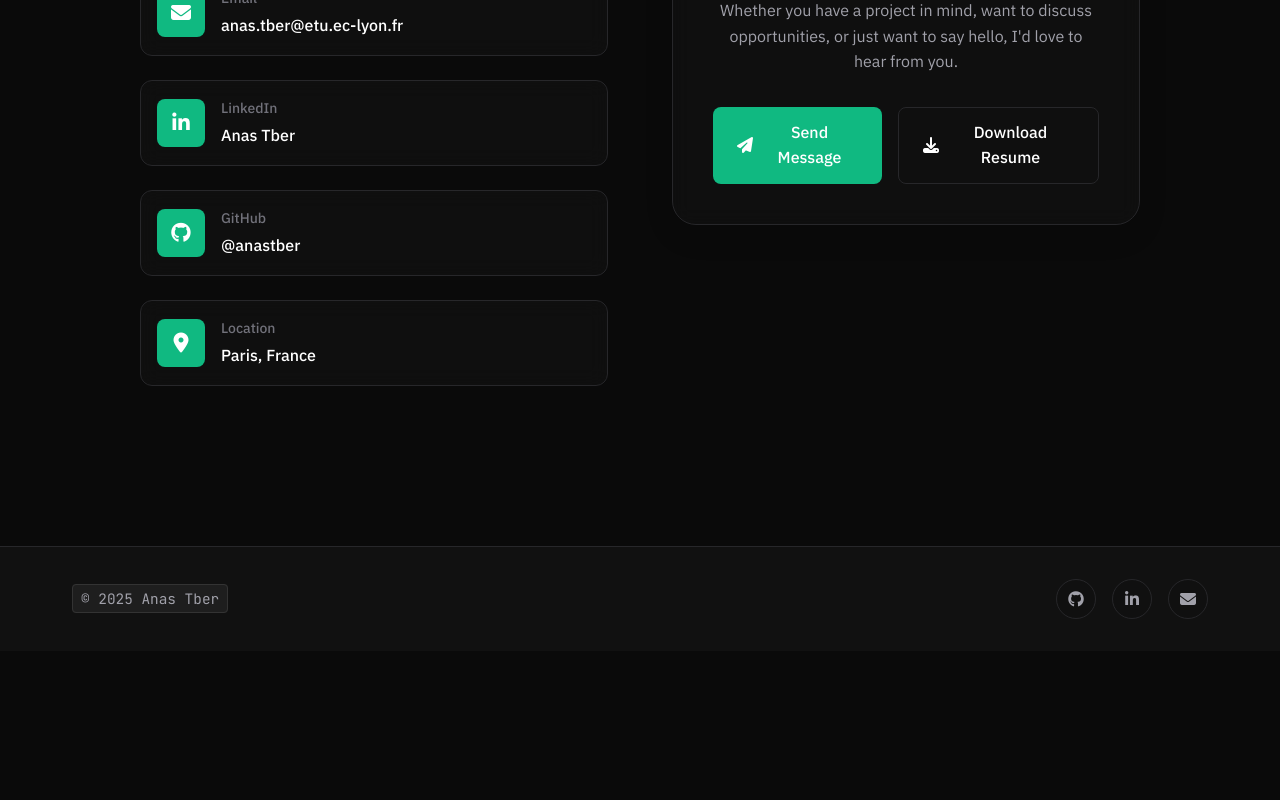
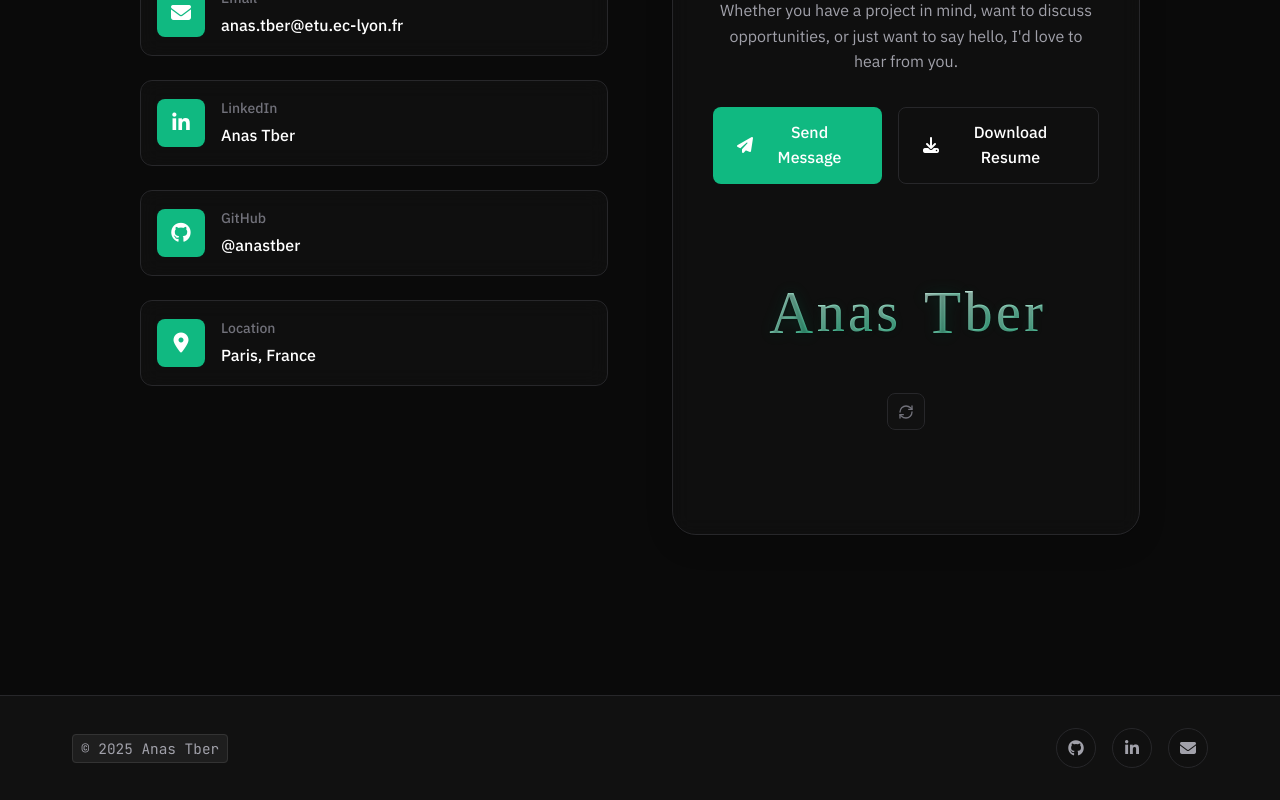
Before and after one commit to anastber/personal-portfolio, a React (Vite) app: page / in a window 1280 px wide. Shown: the part 5727-6527 px from the top of the page. Before the commit the page ends 6378 px from the top, so only its background shows below. Built offline with nearby package versions, Linux system fonts and the light colour scheme.

Commit message:
feat: add animated signature below contact CTA card

```diff
--- a/package.json
+++ b/package.json
@@ -15,6 +15,7 @@
   "dependencies": {
     "@types/react": "^19.2.14",
     "@types/react-dom": "^19.2.3",
+    "framer-motion": "^12.34.2",
     "react": "^19.2.4",
     "react-dom": "^19.2.4",
     "typescript": "^5.9.3"
--- a/src/components/Contact.tsx
+++ b/src/components/Contact.tsx
@@ -1,4 +1,5 @@
 import React from 'react';
+import Signature from './Signature';
 import './Contact.scss';
 
 const Contact: React.FC = () => {
@@ -91,6 +92,8 @@ const Contact: React.FC = () => {
                   Download Resume
                 </a>
               </div>
+
+              <Signature />
             </div>
           </div>
         </div>
--- /dev/null
+++ b/src/components/Signature.scss
@@ -0,0 +1,296 @@
+.signature-wrapper {
+  display: flex;
+  flex-direction: column;
+  align-items: center;
+  margin: 3rem auto 2rem;
+  padding: 2rem;
+  max-width: 500px;
+
+  @media (max-width: 768px) {
+    margin: 2rem auto 1rem;
+    padding: 1.5rem 1rem;
+    max-width: 90%;
+  }
+
+  @media (max-width: 480px) {
+    margin: 1.5rem auto 0.5rem;
+    padding: 1rem 0.5rem;
+  }
+}
+
+.signature-label {
+  display: flex;
+  align-items: center;
+  gap: 0.75rem;
+  margin-bottom: 1.5rem;
+  font-size: 0.9rem;
+  color: var(--text-tertiary);
+  font-weight: 500;
+  letter-spacing: 0.5px;
+
+  @media (max-width: 480px) {
+    font-size: 0.85rem;
+    margin-bottom: 1rem;
+    gap: 0.5rem;
+  }
+
+  .signature-dash {
+    width: 2rem;
+    height: 1px;
+    background: linear-gradient(90deg, transparent, var(--border-color), transparent);
+    display: block;
+
+    @media (max-width: 480px) {
+      width: 1.5rem;
+    }
+  }
+
+  .signature-text {
+    font-family: var(--font-primary);
+    font-weight: 500;
+  }
+}
+
+.signature-container {
+  position: relative;
+  width: 100%;
+  max-width: 400px;
+  display: flex;
+  flex-direction: column;
+  align-items: center;
+
+  @media (max-width: 480px) {
+    max-width: 100%;
+  }
+}
+
+.signature-name {
+  display: flex;
+  align-items: center;
+  justify-content: center;
+  position: relative;
+  margin-bottom: 0.5rem;
+}
+
+.signature-letter {
+  font-family: 'Brush Script MT', 'Lucida Handwriting', 'Segoe Script', cursive;
+  font-size: 3.5rem;
+  font-weight: 400;
+  color: var(--text-primary);
+  display: inline-block;
+  position: relative;
+  cursor: default;
+
+  // Letter spacing and kerning
+  &:not(.signature-space) {
+    margin: 0 0.03em;
+  }
+
+  // Special styling for capital letters
+  &:first-child,
+  &:nth-child(6) { // A and T
+    font-size: 3.8rem;
+    font-weight: 500;
+    color: var(--accent-primary);
+  }
+
+  @media (max-width: 768px) {
+    font-size: 3rem;
+
+    &:first-child,
+    &:nth-child(6) {
+      font-size: 3.2rem;
+    }
+  }
+
+  @media (max-width: 480px) {
+    font-size: 2.4rem;
+
+    &:first-child,
+    &:nth-child(6) {
+      font-size: 2.6rem;
+    }
+  }
+
+  @media (max-width: 320px) {
+    font-size: 2.1rem;
+
+    &:first-child,
+    &:nth-child(6) {
+      font-size: 2.3rem;
+    }
+  }
+
+  // Text shadow for depth
+  text-shadow:
+    0 1px 2px rgba(0, 0, 0, 0.1),
+    0 2px 4px rgba(0, 0, 0, 0.05);
+
+  // Gradient text effect for modern look
+  background: linear-gradient(135deg, var(--text-primary) 0%, var(--accent-primary) 100%);
+  -webkit-background-clip: text;
+  background-clip: text;
+  -webkit-text-fill-color: transparent;
+
+  // Fallback for browsers that don't support background-clip
+  @supports not (-webkit-background-clip: text) {
+    color: var(--text-primary);
+    -webkit-text-fill-color: initial;
+  }
+}
+
+.signature-space {
+  width: 0.4em;
+
+  @media (max-width: 480px) {
+    width: 0.35em;
+  }
+}
+
+.signature-underline {
+  width: 100%;
+  height: 2px;
+  background: linear-gradient(
+    90deg,
+    transparent 0%,
+    var(--accent-primary) 20%,
+    var(--accent-secondary) 50%,
+    var(--accent-primary) 80%,
+    transparent 100%
+  );
+  border-radius: 1px;
+  transform-origin: left center;
+  margin-top: 0.5rem;
+  opacity: 0.8;
+
+  @media (max-width: 480px) {
+    height: 1.5px;
+    margin-top: 0.25rem;
+  }
+}
+
+.signature-flourish {
+  position: absolute;
+  bottom: -0.5rem;
+  right: -1rem;
+  font-size: 1.2rem;
+  color: var(--accent-primary);
+
+  @media (max-width: 480px) {
+    font-size: 1rem;
+    bottom: -0.25rem;
+    right: -0.5rem;
+  }
+}
+
+.signature-replay {
+  margin-top: 1.5rem;
+  padding: 0.6rem;
+  background: var(--bg-secondary);
+  border: 1px solid var(--border-color);
+  border-radius: 0.5rem;
+  color: var(--text-tertiary);
+  cursor: pointer;
+  transition: all 0.3s ease;
+  backdrop-filter: blur(10px);
+
+  &:hover {
+    color: var(--accent-primary);
+    border-color: var(--accent-primary);
+    background: var(--bg-card);
+    transform: translateY(-2px);
+    box-shadow: 0 4px 12px rgba(16, 185, 129, 0.15);
+  }
+
+  &:active {
+    transform: translateY(-1px);
+  }
+
+  svg {
+    display: block;
+    width: 16px;
+    height: 16px;
+  }
+
+  @media (max-width: 480px) {
+    padding: 0.5rem;
+    margin-top: 1rem;
+
+    svg {
+      width: 14px;
+      height: 14px;
+    }
+  }
+}
+
+// Dark theme adjustments
+.dark {
+  .signature-letter {
+    text-shadow:
+      0 0 10px rgba(16, 185, 129, 0.1),
+      0 1px 2px rgba(0, 0, 0, 0.3);
+
+    &:first-child,
+    &:nth-child(6) {
+      text-shadow:
+        0 0 15px rgba(16, 185, 129, 0.2),
+        0 1px 3px rgba(0, 0, 0, 0.4);
+    }
+  }
+
+  .signature-underline {
+    box-shadow: 0 0 8px rgba(16, 185, 129, 0.3);
+  }
+
+  .signature-flourish {
+    text-shadow: 0 0 8px rgba(16, 185, 129, 0.4);
+  }
+}
+
+// Light theme adjustments
+.light {
+  .signature-letter {
+    text-shadow:
+      0 2px 4px rgba(0, 0, 0, 0.1),
+      0 1px 2px rgba(0, 0, 0, 0.05);
+
+    &:first-child,
+    &:nth-child(6) {
+      text-shadow:
+        0 2px 6px rgba(5, 150, 105, 0.2),
+        0 1px 3px rgba(0, 0, 0, 0.1);
+    }
+  }
+}
+
+// Hover effects for the entire signature
+.signature-container:hover {
+  .signature-letter {
+    &:first-child,
+    &:nth-child(6) {
+      transform: scale(1.05);
+      transition: transform 0.3s ease;
+    }
+  }
+
+  .signature-underline {
+    opacity: 1;
+    transition: opacity 0.3s ease;
+  }
+
+  .signature-flourish {
+    transform: rotate(180deg) scale(1.1);
+    transition: transform 0.5s ease;
+  }
+}
+
+// Animation keyframes for special effects
+@keyframes sparkle {
+  0%, 100% { opacity: 1; transform: scale(1); }
+  50% { opacity: 0.7; transform: scale(1.1); }
+}
+
+.signature-flourish {
+  animation: sparkle 3s ease-in-out infinite;
+  animation-delay: 2s;
+}
--- /dev/null
+++ b/src/components/Signature.tsx
@@ -0,0 +1,91 @@
+import React, { useEffect, useState } from 'react';
+import { motion } from 'framer-motion';
+import './Signature.scss';
+
+const Signature: React.FC = () => {
+  const [key, setKey] = useState(0);
+  const [isVisible, setIsVisible] = useState(false);
+
+  useEffect(() => {
+    const observer = new IntersectionObserver(
+      ([entry]) => {
+        if (entry.isIntersecting) {
+          setIsVisible(true);
+          // Auto-trigger animation after a short delay
+          setTimeout(() => setKey(k => k + 1), 500);
+        }
+      },
+      { threshold: 0.5 }
+    );
+
+    const signatureElement = document.querySelector('.signature-wrapper');
+    if (signatureElement) {
+      observer.observe(signatureElement);
+    }
+
+    return () => observer.disconnect();
+  }, []);
+
+  const name = "Anas Tber";
+  const letters = name.split('');
+
+  return (
+    <div className="signature-wrapper">
+
+      <div className="signature-container" key={key}>
+        <div className="signature-name">
+          {letters.map((letter, index) => (
+            <motion.span
+              key={`${key}-${index}`}
+              className={`signature-letter ${letter === ' ' ? 'signature-space' : ''}`}
+              initial={{
+                opacity: 0,
+                y: 20,
+                scale: 0.8,
+                filter: "blur(4px)"
+              }}
+              animate={{
+                opacity: 1,
+                y: 0,
+                scale: 1,
+                filter: "blur(0px)"
+              }}
+              transition={{
+                duration: 0.6,
+                delay: index * 0.15 + 0.5,
+                ease: [0.25, 0.4, 0.25, 1]
+              }}
+              whileHover={{
+                y: -2,
+                scale: 1.05,
+                transition: { duration: 0.2 }
+              }}
+            >
+              {letter === ' ' ? '\u00A0' : letter}
+            </motion.span>
+          ))}
+        </div>
+
+      </div>
+
+      {/* Replay button */}
+      <motion.button
+        onClick={() => setKey(k => k + 1)}
+        className="signature-replay"
+        initial={{ opacity: 0 }}
+        animate={{ opacity: isVisible ? 1 : 0 }}
+        transition={{ duration: 0.6, delay: letters.length * 0.15 + 0.5 }}
+        title="Replay signature animation"
+      >
+        <svg width="16" height="16" viewBox="0 0 24 24" fill="none" stroke="currentColor" strokeWidth="2" strokeLinecap="round" strokeLinejoin="round">
+          <path d="M3 12a9 9 0 0 1 9-9 9.75 9.75 0 0 1 6.74 2.74L21 8"/>
+          <path d="M21 3v5h-5"/>
+          <path d="M21 12a9 9 0 0 1-9 9 9.75 9.75 0 0 1-6.74-2.74L3 16"/>
+          <path d="M3 21v-5h5"/>
+        </svg>
+      </motion.button>
+    </div>
+  );
+};
+
+export default Signature;
```
